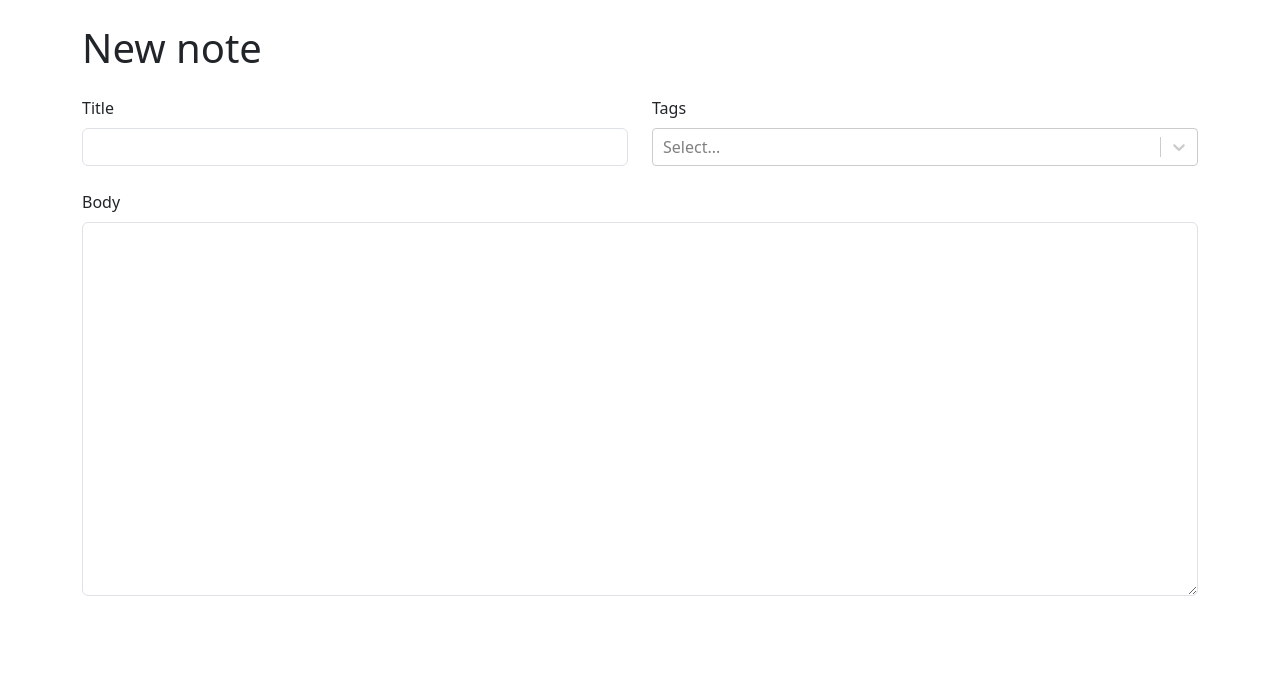
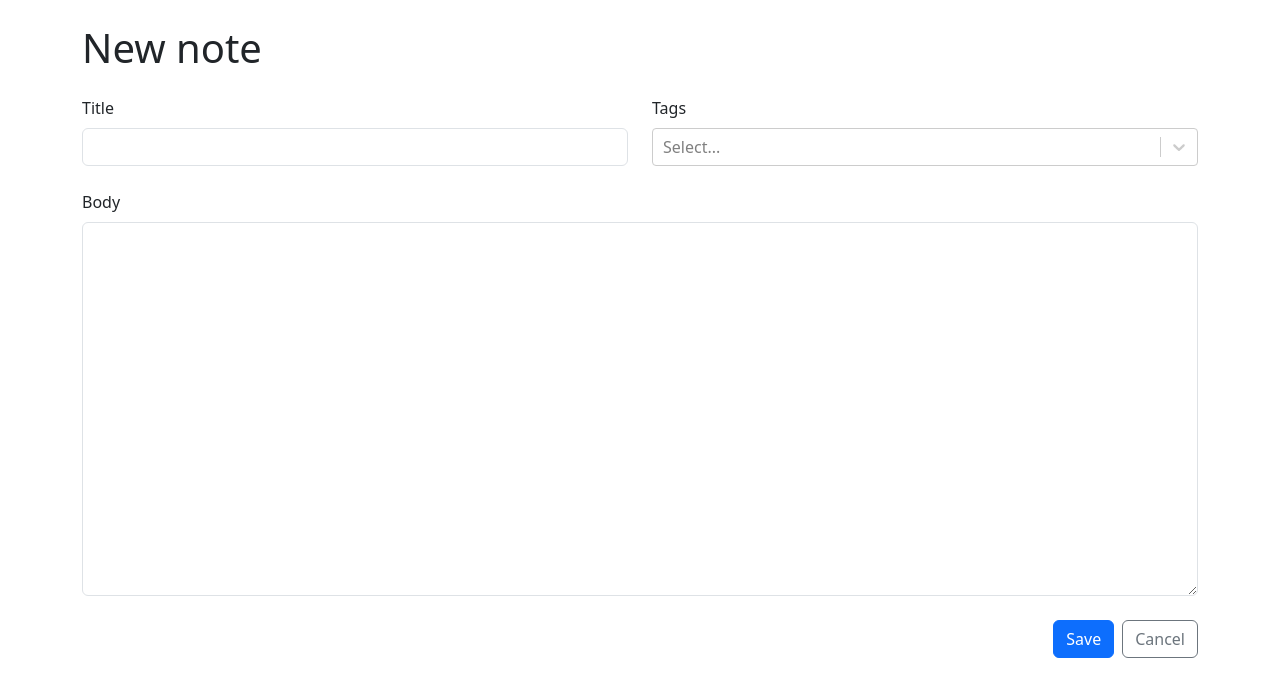
Before and after one commit to honorific/note-taking, a React (Create React App) app: page /new in a window 1280 px wide. Shown: the top 696 px of the page. Built offline with nearby package versions, Linux system fonts and the light colour scheme.

Commit message:
implenet buttons of form with functionality

```diff
--- a/src/NoteForm.tsx
+++ b/src/NoteForm.tsx
@@ -1,4 +1,5 @@
-import {Form, Stack, Row, Col} from 'react-bootstrap'
+import {Form, Stack, Row, Col, Button} from 'react-bootstrap'
+import {Link} from 'react-router-dom'
 import CreatableReactSelect from 'react-select/creatable'
 
 const NoteForm = () => {
@@ -23,6 +24,16 @@ const NoteForm = () => {
           <Form.Label>Body</Form.Label>
           <Form.Control required as='textarea' rows={15} />
         </Form.Group>
+        <Stack direction='horizontal' gap={2} className='justify-content-end'>
+          <Button type='submit' variant='primary'>
+            Save
+          </Button>
+          <Link to='..'>
+            <Button type='button' variant='outline-secondary'>
+              Cancel
+            </Button>
+          </Link>
+        </Stack>
       </Stack>
     </Form>
   )
```
